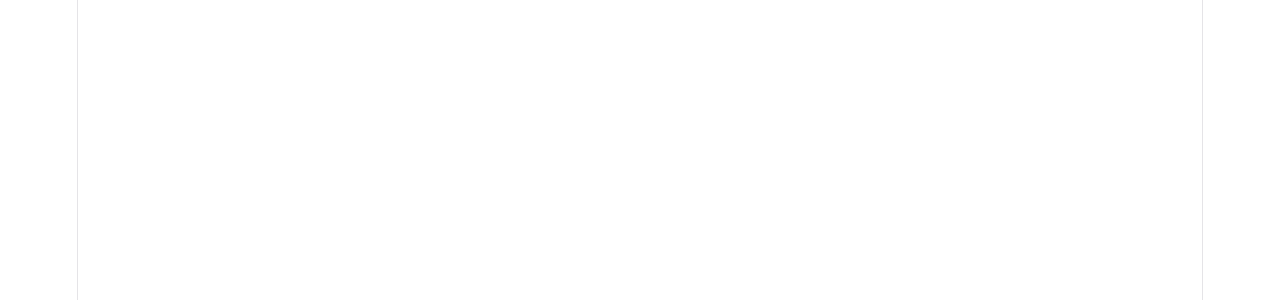
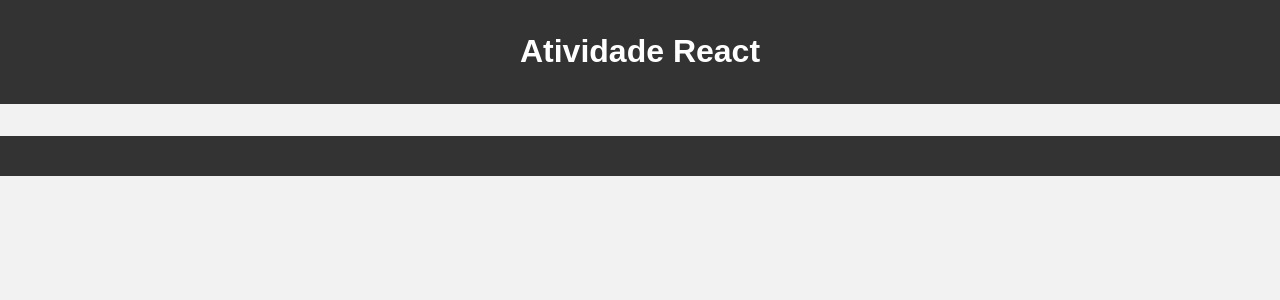
Before and after one commit to ViniciusSousaaa/atividade-react, a React (Vite) app: page / in a window 1280 px wide. Shown: the top 300 px of the page. Built offline with nearby package versions, Linux system fonts and the light colour scheme.

Commit message:
Adiciona layout responsivo

```diff
--- a/src/App.jsx
+++ b/src/App.jsx
@@ -2,7 +2,7 @@ function App() {
   return (
     <>
       <header className="header">
-        <h1></h1>
+        <h1>Atividade React</h1>
       </header>
 
       <main className="grid">
--- a/src/index.css
+++ b/src/index.css
@@ -1,111 +1,167 @@
-:root {
-  --text: #6b6375;
-  --text-h: #08060d;
-  --bg: #fff;
-  --border: #e5e4e7;
-  --code-bg: #f4f3ec;
-  --accent: #aa3bff;
-  --accent-bg: rgba(170, 59, 255, 0.1);
-  --accent-border: rgba(170, 59, 255, 0.5);
-  --social-bg: rgba(244, 243, 236, 0.5);
-  --shadow:
-    rgba(0, 0, 0, 0.1) 0 10px 15px -3px, rgba(0, 0, 0, 0.05) 0 4px 6px -2px;
-
-  --sans: system-ui, 'Segoe UI', Roboto, sans-serif;
-  --heading: system-ui, 'Segoe UI', Roboto, sans-serif;
-  --mono: ui-monospace, Consolas, monospace;
-
-  font: 18px/145% var(--sans);
-  letter-spacing: 0.18px;
-  color-scheme: light dark;
-  color: var(--text);
-  background: var(--bg);
-  font-synthesis: none;
-  text-rendering: optimizeLegibility;
-  -webkit-font-smoothing: antialiased;
-  -moz-osx-font-smoothing: grayscale;
-
-  @media (max-width: 1024px) {
-    font-size: 16px;
-  }
-}
-
-@media (prefers-color-scheme: dark) {
-  :root {
-    --text: #9ca3af;
-    --text-h: #f3f4f6;
-    --bg: #16171d;
-    --border: #2e303a;
-    --code-bg: #1f2028;
-    --accent: #c084fc;
-    --accent-bg: rgba(192, 132, 252, 0.15);
-    --accent-border: rgba(192, 132, 252, 0.5);
-    --social-bg: rgba(47, 48, 58, 0.5);
-    --shadow:
-      rgba(0, 0, 0, 0.4) 0 10px 15px -3px, rgba(0, 0, 0, 0.25) 0 4px 6px -2px;
-  }
-
-  #social .button-icon {
-    filter: invert(1) brightness(2);
-  }
+* {
+  box-sizing: border-box;
 }
 
 body {
   margin: 0;
+  font-family: Arial, sans-serif;
+  background: #f2f2f2;
+  color: #222;
 }
 
-#root {
-  width: 1126px;
-  max-width: 100%;
-  margin: 0 auto;
-  text-align: center;
-  border-inline: 1px solid var(--border);
-  min-height: 100svh;
-  display: flex;
-  flex-direction: column;
-  box-sizing: border-box;
+button {
+  padding: 8px 12px;
+  margin: 4px;
+  border: 1px solid #888;
+  border-radius: 4px;
+  background: #fff;
+  cursor: pointer;
 }
 
-h1,
-h2 {
-  font-family: var(--heading);
-  font-weight: 500;
-  color: var(--text-h);
+button:disabled {
+  opacity: 0.5;
+  cursor: not-allowed;
 }
 
-h1 {
-  font-size: 56px;
-  letter-spacing: -1.68px;
-  margin: 32px 0;
-  @media (max-width: 1024px) {
-    font-size: 36px;
-    margin: 20px 0;
+.header,
+.footer {
+  background: #333;
+  color: #fff;
+  text-align: center;
+  padding: 12px;
+}
+
+.grid {
+  display: grid;
+  grid-template-columns: 1fr;
+  gap: 16px;
+  padding: 16px;
+}
+
+@media (min-width: 768px) {
+  .grid {
+    grid-template-columns: 1fr 1fr;
   }
 }
-h2 {
-  font-size: 24px;
-  line-height: 118%;
-  letter-spacing: -0.24px;
-  margin: 0 0 8px;
-  @media (max-width: 1024px) {
-    font-size: 20px;
+
+@media (min-width: 1024px) {
+  .grid {
+    grid-template-columns: 1fr 1fr 1fr;
   }
 }
-p {
+
+.card {
+  background: #fff;
+  padding: 16px;
+  border-radius: 8px;
+}
+
+.accordion-item h3 {
   margin: 0;
 }
 
-code,
-.counter {
-  font-family: var(--mono);
-  display: inline-flex;
-  border-radius: 4px;
-  color: var(--text-h);
+.accordion-item button {
+  width: 100%;
+  margin: 4px 0;
+  text-align: left;
 }
 
-code {
-  font-size: 15px;
-  line-height: 135%;
-  padding: 4px 8px;
-  background: var(--code-bg);
+.accordion-panel {
+  max-height: 0;
+  overflow: hidden;
+  transition: max-height 0.3s ease;
 }
+
+.accordion-panel.open {
+  max-height: 200px;
+}
+
+.pagination {
+  display: flex;
+  flex-wrap: wrap;
+}
+
+.pagination .active {
+  background: #333;
+  color: #fff;
+}
+
+.progress {
+  height: 20px;
+  background: #ddd;
+  border-radius: 4px;
+  overflow: hidden;
+}
+
+.progress-fill {
+  height: 100%;
+  background: #4caf50;
+  transition: width 0.3s;
+}
+
+.tab-list {
+  display: flex;
+  flex-wrap: wrap;
+}
+
+.tab-list .active {
+  background: #333;
+  color: #fff;
+}
+
+.dropdown {
+  position: relative;
+  display: inline-block;
+}
+
+.dropdown-menu {
+  position: absolute;
+  list-style: none;
+  margin: 0;
+  padding: 4px;
+  background: #fff;
+  border: 1px solid #888;
+  border-radius: 4px;
+  z-index: 10;
+}
+
+.dropdown-menu button {
+  width: 100%;
+  margin: 2px 0;
+  border: none;
+  text-align: left;
+}
+
+.toast {
+  position: fixed;
+  bottom: 16px;
+  right: 16px;
+  left: 16px;
+  max-width: 350px;
+  margin-left: auto;
+  padding: 12px;
+  border-radius: 4px;
+  color: #fff;
+  display: flex;
+  justify-content: space-between;
+  align-items: center;
+}
+
+.toast button {
+  background: transparent;
+  color: #fff;
+  border: none;
+  font-size: 18px;
+}
+
+.toast-success {
+  background: #2e7d32;
+}
+
+.toast-error {
+  background: #c62828;
+}
+
+.toast-info {
+  background: #1565c0;
+}
```
